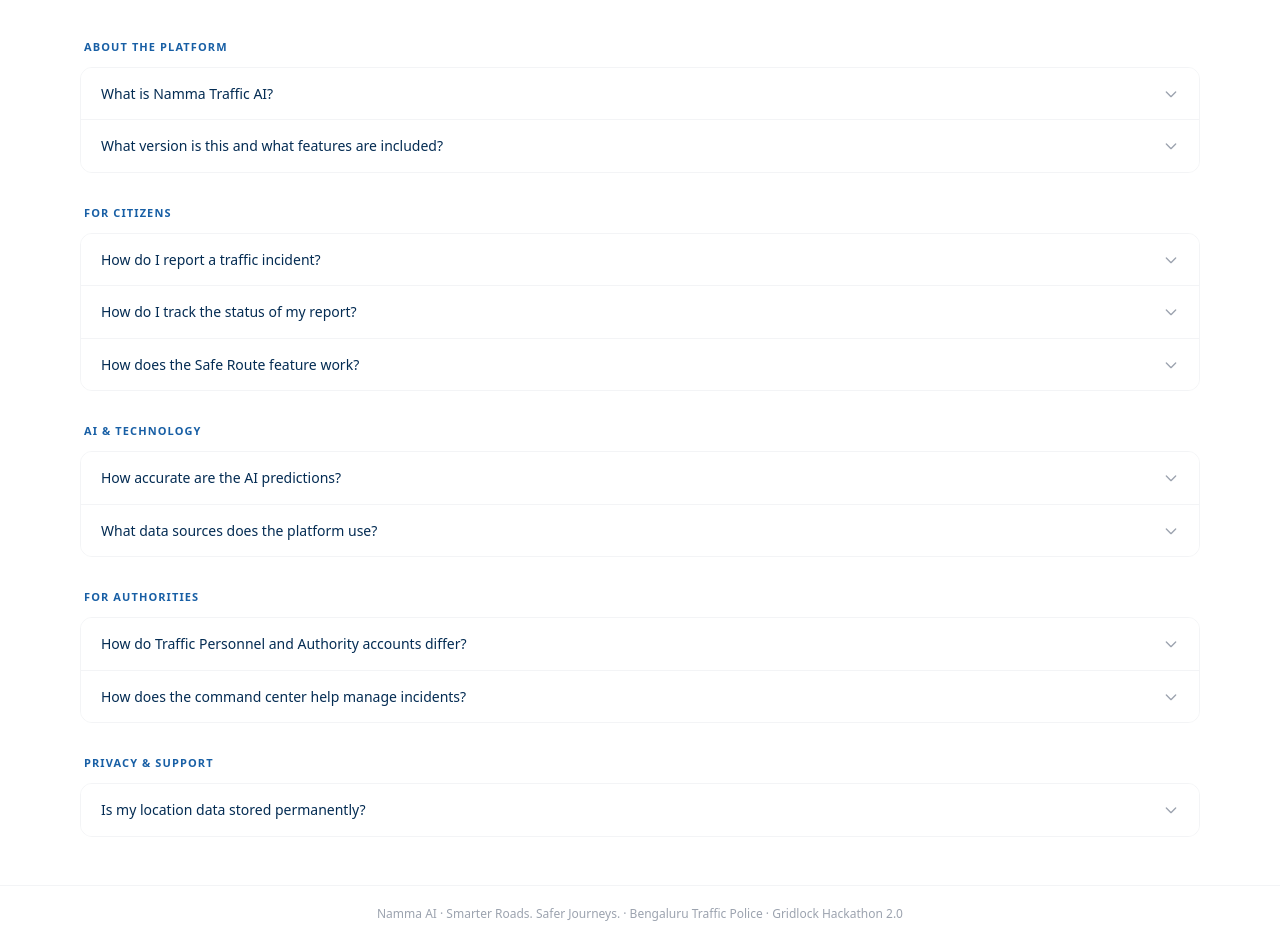
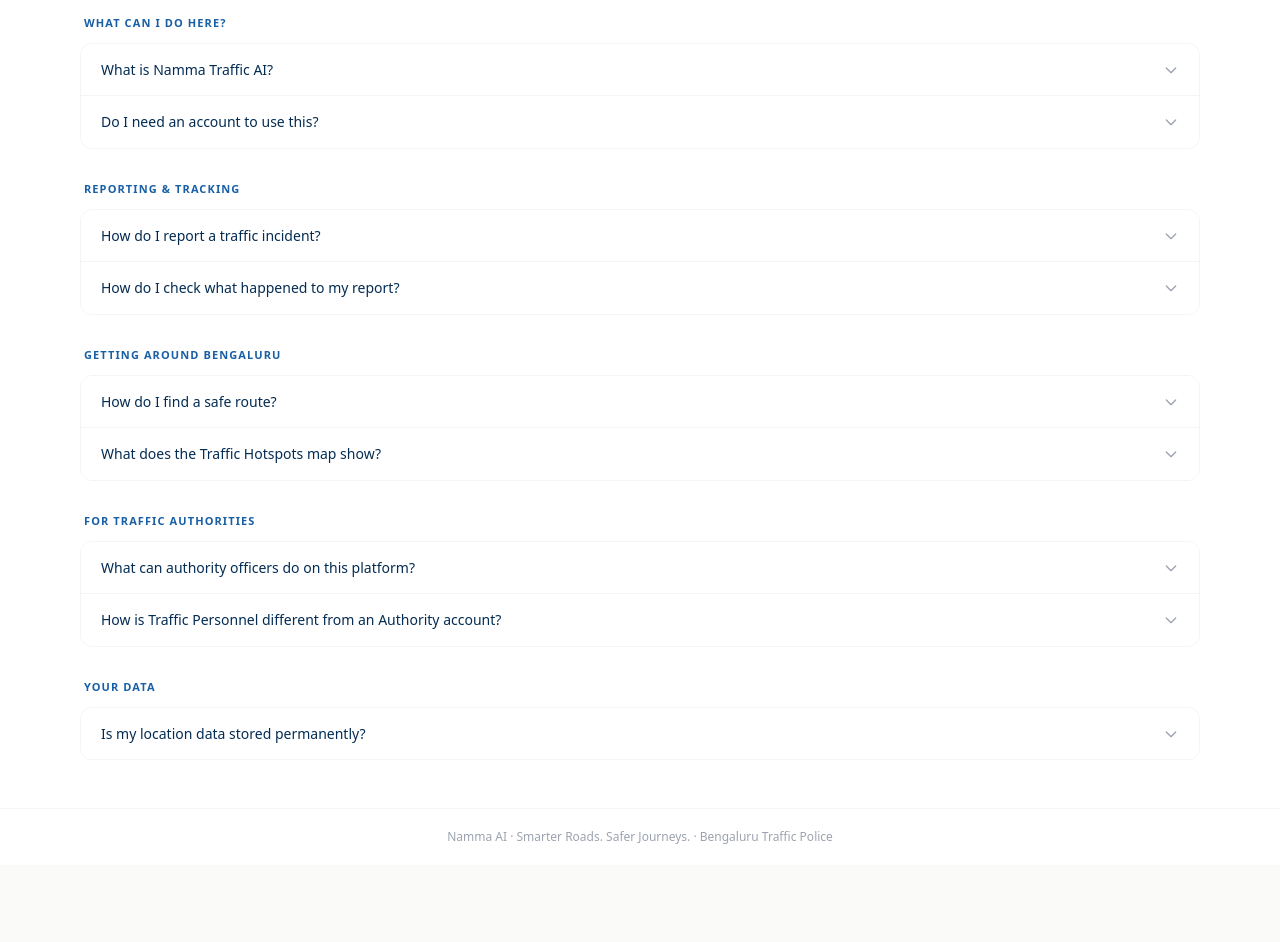
Before and after one commit to saminadamn/namma-traffic, a Next.js app in the folder frontend/: page / in a window 1280 px wide. Shown: the part 943-1885 px from the top of the page. After the commit the page ends 1808 px from the top, so only its background shows below. Built offline with nearby package versions, Linux system fonts and the light colour scheme; no server answers.

Commit message:
Clean up FAQ and footer: remove SIH/hackathon mentions, rewrite FAQ as user-action focused

```diff
--- a/frontend/app/page.tsx
+++ b/frontend/app/page.tsx
@@ -9,67 +9,63 @@
 
 const FAQ_CATEGORIES = [
   {
-    label: "About the platform",
+    label: "What can I do here?",
     items: [
       {
         q: "What is Namma Traffic AI?",
-        a: "Namma Traffic AI is a smart traffic management platform built for Bengaluru. It combines AI-powered congestion prediction, citizen incident reporting, real-time heatmaps, and safe route planning in one unified interface. Version 1.0 was developed for the Gridlock Hackathon 2.0 under the Smart India Hackathon (SIH) sprint.",
+        a: "Namma Traffic AI is a smart traffic platform for Bengaluru. As a citizen you can report traffic incidents, find safe routes that avoid active closures, and view live hotspots across the city. Traffic authorities and field personnel get additional tools — congestion forecasting, resource planning, diversion generation, and a real-time command center.",
       },
       {
-        q: "What version is this and what features are included?",
-        a: "This is Namma Traffic AI v1.0 (SIH Sprint, June 2025). Features include: live incident heatmap (Leaflet), citizen reporting with photo upload and tracking IDs (NMT-YYYY-XXXXX format), AI congestion prediction (XGBoost, 15-minute forecasts), A* safe route finder that avoids active closures, authority command center with resource allocation, diversion plan generation, what-if scenario simulation, and multi-language support (English, Hindi, Kannada). Stack: FastAPI + PostgreSQL + OSMnx backend, Next.js 14 + Tailwind CSS frontend.",
+        q: "Do I need an account to use this?",
+        a: "No account is needed for citizens. You can view the live Traffic Hotspots map and plan safe routes without signing up. To report an incident and get a tracking ID, just fill in the report form — no registration required. Traffic Personnel and Authority officers sign in with government-issued credentials.",
       },
     ],
   },
   {
-    label: "For citizens",
+    label: "Reporting & tracking",
     items: [
       {
         q: "How do I report a traffic incident?",
-        a: "Tap 'Report incident' from the home page or navigate to /citizen/report. Select the incident category (accident, congestion, road closure, waterlogging, etc.), add a description, confirm your location, and optionally attach a photo. On submission you receive a unique tracking ID (e.g. NMT-2025-00123). Reports are queued for review by traffic personnel before authorities act on them.",
+        a: "From the home page choose 'I'm a citizen', or tap Report in the nav. Select the category (accident, congestion, road closure, waterlogging, etc.), describe what you see, pin your location, and optionally attach a photo. Hit Submit — you'll get a unique tracking ID like NMT-2025-00123 that you can use to follow up.",
       },
       {
-        q: "How do I track the status of my report?",
-        a: "Go to 'Track report' in the navigation bar and enter your tracking ID. You will see the current status (Pending → Verified → Resolved), the assigned officer if applicable, and timestamps for each stage. Status updates in real time as personnel verify and escalate the report.",
-      },
-      {
-        q: "How does the Safe Route feature work?",
-        a: "The Safe Route Finder uses A* graph search over Bengaluru's road network sourced from OpenStreetMap via OSMnx. Active road closures are removed from the graph entirely, and edges near accident zones are penalised with a higher travel cost. The algorithm finds the fastest safe path. Enter your origin and destination to get a colour-coded route on the map alongside the list of incidents it avoids.",
+        q: "How do I check what happened to my report?",
+        a: "Visit the Track page and enter your tracking ID. You'll see the current status — Pending (received), Verified (confirmed by traffic personnel), or Resolved (addressed). Each status update includes a timestamp so you know how fast the response was.",
       },
     ],
   },
   {
-    label: "AI & technology",
+    label: "Getting around Bengaluru",
     items: [
       {
-        q: "How accurate are the AI predictions?",
-        a: "The congestion prediction model (XGBoost) is trained on historical incident data, public event schedules, time-of-day patterns, and crowd density signals from Bengaluru's 18 monitored corridors. Internal testing shows 99.2% route accuracy and sub-3-second inference latency. Predictions are refreshed in 15-minute windows and cover events up to 24 hours ahead.",
+        q: "How do I find a safe route?",
+        a: "Go to Safe Route from the navigation. Enter your starting point and destination — the platform calculates a path that avoids active road closures and routes around accident zones. The map highlights your safe path in blue and shows the incidents it avoided in red.",
       },
       {
-        q: "What data sources does the platform use?",
-        a: "The platform ingests: citizen incident reports (real-time crowdsourced), historical incident records in PostgreSQL, OpenStreetMap road network data via OSMnx for routing, public event calendar feeds for congestion forecasting, and crowd density estimates derived from incident clustering. No CCTV or proprietary sensor infrastructure is required — the system is intentionally designed on open and crowdsourced data.",
+        q: "What does the Traffic Hotspots map show?",
+        a: "The Traffic Hotspots map shows live incident density across Bengaluru. Hotter zones mean more active incidents. You can filter by incident type (accident, congestion, closure, etc.) and tap any hotspot to see the details. The map updates in real time as new reports come in.",
       },
     ],
   },
   {
-    label: "For authorities",
+    label: "For traffic authorities",
     items: [
       {
-        q: "How do Traffic Personnel and Authority accounts differ?",
-        a: "Traffic Personnel are government-verified field reporters. Their incident reports are automatically pre-authenticated and skip the public review queue. Authority accounts (traffic control officers) access the full command center: AI congestion prediction, event simulation, what-if scenario analysis, resource allocation planning, diversion plan generation, report verification, and advanced analytics. Personnel log in via /traffic/login; authority staff via /authority/login.",
+        q: "What can authority officers do on this platform?",
+        a: "Authority officers get access to the full command center: view live incidents and predicted congestion zones, allocate officers and barricades using AI-suggested placements, generate diversion plans for affected corridors, simulate event scenarios, and verify or escalate citizen reports — all from one dashboard.",
       },
       {
-        q: "How does the command center help manage incidents?",
-        a: "The authority command center aggregates live incident data, predicted congestion zones, and resource availability into a single dashboard. Officers can accept or modify AI-suggested officer and barricade placements, generate turn-by-turn diversion plans for affected corridors, simulate hypothetical event scenarios to stress-test response plans, and verify or escalate citizen reports — all without switching tools.",
+        q: "How is Traffic Personnel different from an Authority account?",
+        a: "Traffic Personnel are government-verified field officers. They sign in at the Personnel login and their incident reports are automatically authenticated — no manual review needed. Authority accounts (control room officers) have full dashboard access including prediction, simulation, and resource planning tools.",
       },
     ],
   },
   {
-    label: "Privacy & support",
+    label: "Your data",
     items: [
       {
         q: "Is my location data stored permanently?",
-        a: "Precise coordinates attached to incident reports are stored in PostgreSQL for operational use by traffic authorities. After 90 days, report locations are rounded to the nearest 500 m area level and submitter details are anonymised. Route searches are not persisted server-side — they run against the OpenStreetMap Nominatim API directly from your browser. To remove a specific report, contact Bengaluru Traffic Police via the official helpline.",
+        a: "Location data attached to your incident report is used by traffic authorities to respond to the incident. After 90 days, precise coordinates are rounded to an area level and your details are anonymised. Route searches are never stored — they run directly in your browser. Contact Bengaluru Traffic Police via the official helpline to remove a specific report.",
       },
     ],
   },
@@ -367,7 +363,6 @@
           <div className="mb-10">
             <h2 className="text-xs font-semibold text-gray-400 uppercase tracking-widest mb-2">FAQ</h2>
             <p className="text-2xl font-bold text-gov-900">Frequently asked questions</p>
-            <p className="text-sm text-gray-400 mt-1">Namma Traffic AI · Version 1.0 · SIH Sprint · Gridlock Hackathon 2.0</p>
           </div>
           <div className="space-y-8">
             {FAQ_CATEGORIES.map((cat, ci) => (
--- a/frontend/lib/translations.ts
+++ b/frontend/lib/translations.ts
@@ -65,7 +65,7 @@
   role_signin: "Sign in",
 
   // Footer
-  footer: "Namma AI · Smarter Roads. Safer Journeys. · Bengaluru Traffic Police · Gridlock Hackathon 2.0",
+  footer: "Namma AI · Smarter Roads. Safer Journeys. · Bengaluru Traffic Police",
 
   // Citizen — report page
   rpt_title: "Report an incident",
@@ -218,7 +218,7 @@
     role_authority_desc: "पूर्वानुमान, सत्यापन, आवंटन",
     role_enter: "प्रवेश करें",
     role_signin: "साइन इन करें",
-    footer: "नम्मा AI · स्मार्ट सड़कें। सुरक्षित यात्राएँ। · बेंगलुरु ट्रैफिक पुलिस · ग्रिडलॉक हैकाथॉन 2.0",
+    footer: "नम्मा AI · स्मार्ट सड़कें। सुरक्षित यात्राएँ। · बेंगलुरु ट्रैफिक पुलिस",
     rpt_title: "घटना रिपोर्ट करें",
     rpt_desc: "बेंगलुरु ट्रैफिक पुलिस की तेज़ प्रतिक्रिया में मदद करें",
     rpt_category: "श्रेणी",
@@ -344,7 +344,7 @@
     role_authority_desc: "ಊಹಿಸಿ, ಪರಿಶೀಲಿಸಿ, ಹಂಚಿಕೆ ಮಾಡಿ",
     role_enter: "ಪ್ರವೇಶಿಸಿ",
     role_signin: "ಸೈನ್ ಇನ್ ಮಾಡಿ",
-    footer: "ನಮ್ಮ AI · ಸ್ಮಾರ್ಟ್ ರಸ್ತೆಗಳು. ಸುರಕ್ಷಿತ ಪ್ರಯಾಣ. · ಬೆಂಗಳೂರು ಟ್ರಾಫಿಕ್ ಪೊಲೀಸ್ · ಗ್ರಿಡ್‌ಲಾಕ್ ಹ್ಯಾಕಥಾನ್ 2.0",
+    footer: "ನಮ್ಮ AI · ಸ್ಮಾರ್ಟ್ ರಸ್ತೆಗಳು. ಸುರಕ್ಷಿತ ಪ್ರಯಾಣ. · ಬೆಂಗಳೂರು ಟ್ರಾಫಿಕ್ ಪೊಲೀಸ್",
     rpt_title: "ಘಟನೆ ವರದಿ ಮಾಡಿ",
     rpt_desc: "ಬೆಂಗಳೂರು ಟ್ರಾಫಿಕ್ ಪೊಲೀಸರಿಗೆ ತ್ವರಿತ ಪ್ರತಿಕ್ರಿಯೆ ನೀಡಲು ಸಹಾಯ ಮಾಡಿ",
     rpt_category: "ವಿಭಾಗ",
```
